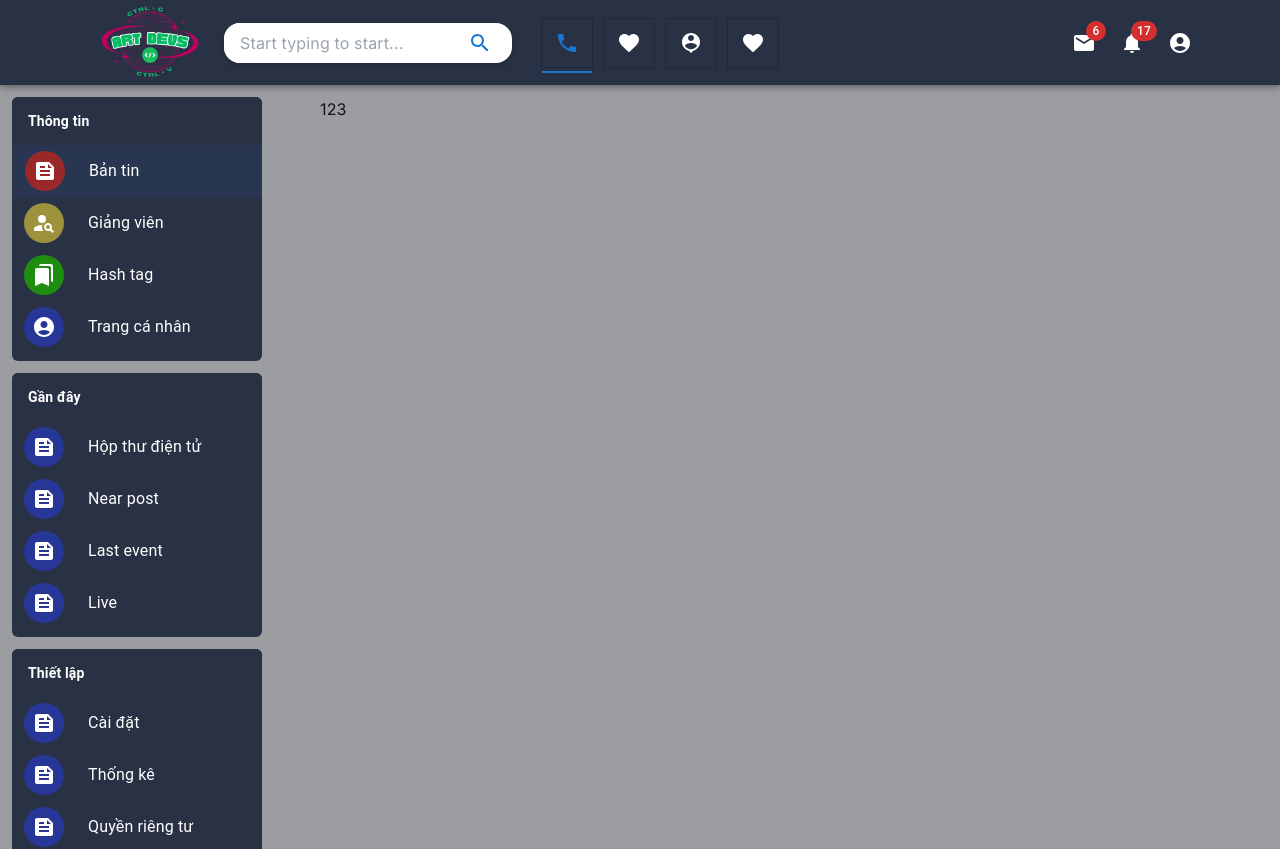
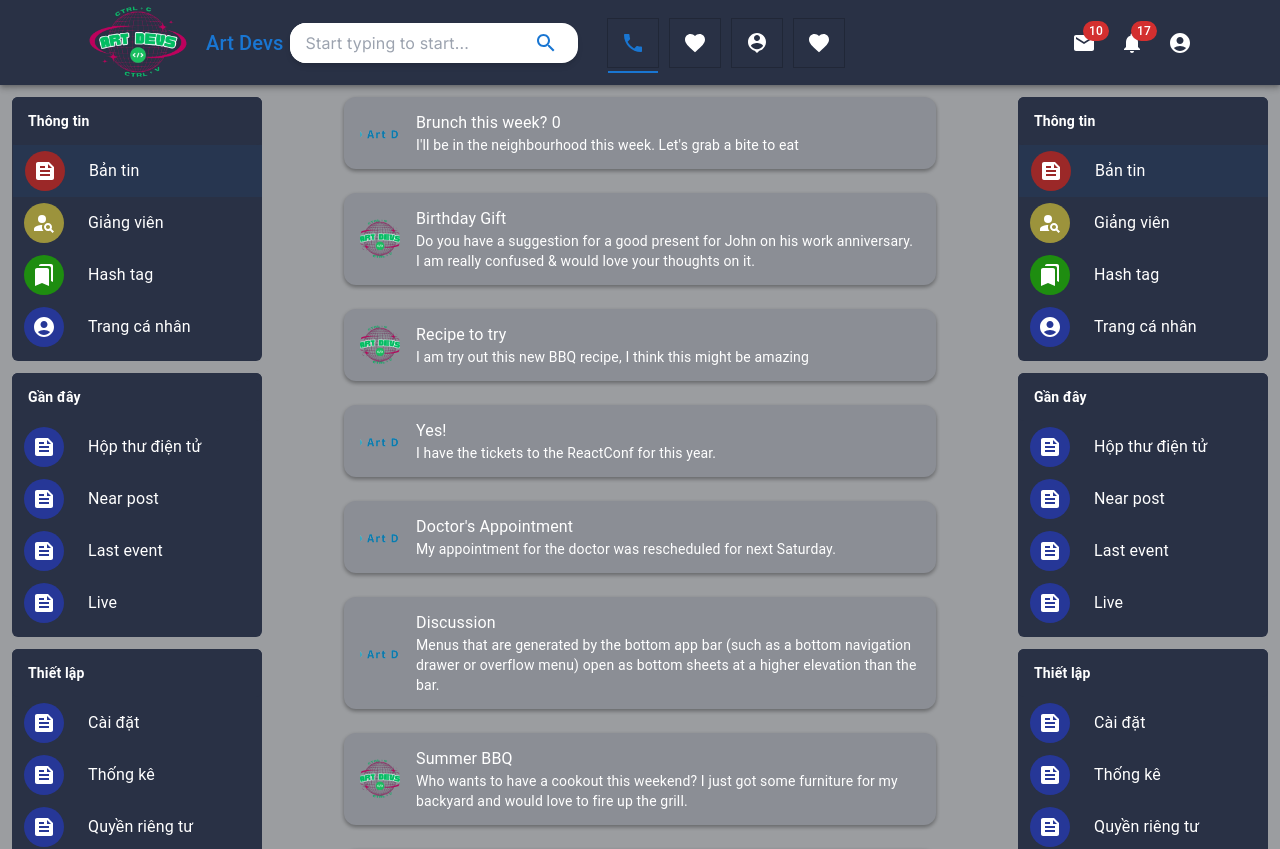
Before and after one commit to LinhPT2108/ArtDevs_Client, a Next.js app: page / in a window 1280 px wide. Shown: the top 849 px of the page. Built offline with nearby package versions, Linux system fonts and the light colour scheme.

Commit message:
update UI Home

```diff
--- a/src/app/page.tsx
+++ b/src/app/page.tsx
@@ -1,20 +1,23 @@
 "use client";
-import AppHeader from "@/components/app.header";
+import AppHeader from "@/components/header/app.header";
 import BottomNavbar from "@/components/header/header.bottom";
 import AppMenu from "@/components/left-menu/app.menu";
+import Post from "@/components/posts/post.main";
 import { Box, Grid } from "@mui/material";
+import { useState } from "react";
 
 export default function Home() {
+  const [post, setPost] = useState<MessageExample[]>([]);
+
+  const callbackFunction = (message: MessageExample[]) => {
+    setPost(message);
+  };
+
   return (
     <>
       <Box sx={{ flexGrow: 1, marginTop: "0px" }}>
         <Grid container spacing={0} columns={16}>
-          <Grid
-            xs={16}
-            // sx={{
-            //   display: { xs: "none", md: "block" },
-            // }}
-          >
+          <Grid item xs={16}>
             <AppHeader />
           </Grid>
         </Grid>
@@ -22,6 +25,7 @@ export default function Home() {
       <Box sx={{ flexGrow: 1, marginTop: "0px", backgroundColor: "#9b9da0" }}>
         <Grid container spacing={0} columns={16}>
           <Grid
+            item
             xs={12}
             sm={6}
             md={4}
@@ -32,20 +36,47 @@ export default function Home() {
           >
             <AppMenu />
           </Grid>
-          <Grid xs={4} sm={10} md={12} sx={{ marginTop: "12px" }}>
-            123
+
+          <Grid
+            item
+            xs={16}
+            sm={10}
+            md={12}
+            lg={8}
+            sx={{
+              marginTop: "12px",
+              padding: "0 24px",
+            }}
+          >
+            <Post messsages={post} />
+          </Grid>
+
+          <Grid
+            item
+            xs={12}
+            sm={6}
+            md={4}
+            lg={4}
+            sx={{
+              display: { xs: "none", lg: "flex" },
+              padding: "0px 12px 0px 12px",
+              justifyContent: "flex-end",
+            }}
+          >
+            <AppMenu />
           </Grid>
         </Grid>
       </Box>
       <Box sx={{ flexGrow: 1, marginTop: "0px" }}>
         <Grid container spacing={0} columns={16}>
           <Grid
+            item
             xs={16}
             sx={{
               display: { xs: "block", md: "none" },
             }}
           >
-            <BottomNavbar />
+            <BottomNavbar pros={callbackFunction} sx={{ zIndex: 1 }} />
           </Grid>
         </Grid>
       </Box>
--- a/src/components/app.header.tsx
+++ b/src/components/header/app.header.tsx
@@ -11,12 +11,13 @@ import AccountCircle from "@mui/icons-material/AccountCircle";
 import MailIcon from "@mui/icons-material/Mail";
 import NotificationsIcon from "@mui/icons-material/Notifications";
 import MoreIcon from "@mui/icons-material/MoreVert";
-import SearchComponent from "./header/header.search";
+import SearchComponent from "./header.search";
 import HomeIcon from "@mui/icons-material/Home";
 import LeakAddIcon from "@mui/icons-material/LeakAdd";
 import RecentActorsIcon from "@mui/icons-material/RecentActors";
 import { CardMedia, Link } from "@mui/material";
-import IconTabs from "./header/header.nav";
+import IconTabs from "./header.nav";
+import SearchIcon from "@mui/icons-material/Search";
 
 export default function AppHeader() {
   const [anchorEl, setAnchorEl] = React.useState<null | HTMLElement>(null);
@@ -135,40 +136,74 @@ export default function AppHeader() {
             color="primary.main"
             sx={{
               display: { sm: "block" },
-              padding: "6px 12px",
-              marginRight: "12px",
+              padding: "6px 0",
+              marginRight: { xs: "0", sm: "12px" },
             }}
             className="font-bold"
           >
             <Link href="#">
               <CardMedia
-                sx={{ width: { md: "100px" } }}
+                sx={{ width: { xs: "60px", sm: "100px" } }}
                 component="img"
                 image="/Art_Devs_y-removebg-preview.png"
                 alt="logo"
               />
             </Link>
           </Typography>
+          <Typography
+            variant="h6"
+            noWrap
+            component="div"
+            color="primary.main"
+            sx={{
+              display: { sm: "inline" },
+              padding: "6px 0",
+              margin: "0 6px",
+            }}
+            className="font-bold"
+          >
+            <Link
+              href="#"
+              sx={{ textDecoration: "none" }}
+              className="min-[0px]:text-sm  min-[310px]:text-base min-[400px]:text-xl"
+            >
+              Art Devs
+            </Link>
+          </Typography>
           <SearchComponent />
           <IconTabs />
           <Box sx={{ flexGrow: 1 }} />
-          <Box sx={{ display: { xs: "none", md: "flex" } }}>
+          <Box sx={{ display: { md: "flex" }, fontSize: {} }}>
+            <IconButton
+              size="large"
+              color="inherit"
+              sx={{
+                display: { xs: "inline", sm: "none" },
+                padding: { xs: "8px", sm: "12px" },
+              }}
+            >
+              <Badge>
+                <SearchIcon className="min-[0px]:text-base min-[400px]:text-2xl" />
+              </Badge>
+            </IconButton>
             <IconButton
               size="large"
               aria-label="show 4 new mails"
               color="inherit"
+              sx={{ padding: { xs: "8px", sm: "12px" } }}
             >
-              <Badge badgeContent={6} color="error">
-                <MailIcon />
+              <Badge badgeContent={10} color="error">
+                <MailIcon className="min-[0px]:text-base min-[400px]:text-2xl" />
               </Badge>
             </IconButton>
             <IconButton
               size="large"
               aria-label="show 17 new notifications"
               color="inherit"
+              sx={{ padding: { xs: "8px", sm: "12px" } }}
             >
               <Badge badgeContent={17} color="error">
-                <NotificationsIcon />
+                <NotificationsIcon className="min-[0px]:text-base min-[400px]:text-2xl" />
               </Badge>
             </IconButton>
             <IconButton
@@ -179,20 +214,9 @@ export default function AppHeader() {
               aria-haspopup="true"
               onClick={handleProfileMenuOpen}
               color="inherit"
+              sx={{ padding: { xs: "8px", sm: "12px" } }}
             >
-              <AccountCircle />
-            </IconButton>
-          </Box>
-          <Box sx={{ display: { xs: "flex", md: "none" } }}>
-            <IconButton
-              size="large"
-              aria-label="show more"
-              aria-controls={mobileMenuId}
-              aria-haspopup="true"
-              onClick={handleMobileMenuOpen}
-              color="inherit"
-            >
-              <MoreIcon />
+              <AccountCircle className="min-[0px]:text-base min-[400px]:text-2xl" />
             </IconButton>
           </Box>
         </Toolbar>
--- a/src/components/header/header.bottom.tsx
+++ b/src/components/header/header.bottom.tsx
@@ -1,50 +1,196 @@
+"use client";
 import * as React from "react";
 import Box from "@mui/material/Box";
-import CssBaseline from "@mui/material/CssBaseline";
 import BottomNavigation from "@mui/material/BottomNavigation";
 import BottomNavigationAction from "@mui/material/BottomNavigationAction";
 import RestoreIcon from "@mui/icons-material/Restore";
 import FavoriteIcon from "@mui/icons-material/Favorite";
 import ArchiveIcon from "@mui/icons-material/Archive";
 import Paper from "@mui/material/Paper";
-import List from "@mui/material/List";
-import ListItem from "@mui/material/ListItem";
-import ListItemAvatar from "@mui/material/ListItemAvatar";
-import ListItemText from "@mui/material/ListItemText";
-import Avatar from "@mui/material/Avatar";
 
-function refreshMessages(): MessageExample[] {
-  const getRandomInt = (max: number) =>
-    Math.floor(Math.random() * Math.floor(max));
-
-  return Array.from(new Array(50)).map(
-    () => messageExamples[getRandomInt(messageExamples.length)]
-  );
-}
-
-export default function BottomNavbar() {
+export default function BottomNavbar(pros: any) {
   const [value, setValue] = React.useState(0);
   const ref = React.useRef<HTMLDivElement>(null);
-  const [messages, setMessages] = React.useState(() => refreshMessages());
+  const messageExamples: MessageExample[] = [
+    {
+      primary: `Brunch this week? ${value}`,
+      secondary:
+        "I'll be in the neighbourhood this week. Let's grab a bite to eat",
+      person: "/logo.png",
+    },
+    {
+      primary: "Birthday Gift",
+      secondary: `Do you have a suggestion for a good present for John on his work
+        anniversary. I am really confused & would love your thoughts on it.`,
+      person: "/Art_Devs_y-removebg-preview.png",
+    },
+    {
+      primary: "Recipe to try",
+      secondary:
+        "I am try out this new BBQ recipe, I think this might be amazing",
+      person: "/Art_Devs_y-removebg-preview.png",
+    },
+    {
+      primary: "Yes!",
+      secondary: "I have the tickets to the ReactConf for this year.",
+      person: "/logo.png",
+    },
+    {
+      primary: "Doctor's Appointment",
+      secondary:
+        "My appointment for the doctor was rescheduled for next Saturday.",
+      person: "/logo.png",
+    },
+    {
+      primary: "Discussion",
+      secondary: `Menus that are generated by the bottom app bar (such as a bottom
+        navigation drawer or overflow menu) open as bottom sheets at a higher elevation
+        than the bar.`,
+      person: "/logo.png",
+    },
+    {
+      primary: "Summer BBQ",
+      secondary: `Who wants to have a cookout this weekend? I just got some furniture
+        for my backyard and would love to fire up the grill.`,
+      person: "/Art_Devs_y-removebg-preview.png",
+    },
+    {
+      primary: "Brunch this week?",
+      secondary:
+        "I'll be in the neighbourhood this week. Let's grab a bite to eat",
+      person: "/logo.png",
+    },
+    {
+      primary: "Birthday Gift",
+      secondary: `Do you have a suggestion for a good present for John on his work
+        anniversary. I am really confused & would love your thoughts on it.`,
+      person: "/Art_Devs_y-removebg-preview.png",
+    },
+    {
+      primary: "Recipe to try",
+      secondary:
+        "I am try out this new BBQ recipe, I think this might be amazing",
+      person: "/Art_Devs_y-removebg-preview.png",
+    },
+    {
+      primary: "Yes!",
+      secondary: "I have the tickets to the ReactConf for this year.",
+      person: "/logo.png",
+    },
+    {
+      primary: "Doctor's Appointment",
+      secondary:
+        "My appointment for the doctor was rescheduled for next Saturday.",
+      person: "/logo.png",
+    },
+    {
+      primary: "Discussion",
+      secondary: `Menus that are generated by the bottom app bar (such as a bottom
+        navigation drawer or overflow menu) open as bottom sheets at a higher elevation
+        than the bar.`,
+      person: "/logo.png",
+    },
+    {
+      primary: "Summer BBQ",
+      secondary: `Who wants to have a cookout this weekend? I just got some furniture
+        for my backyard and would love to fire up the grill.`,
+      person: "/Art_Devs_y-removebg-preview.png",
+    },
+    {
+      primary: "Brunch this week?",
+      secondary:
+        "I'll be in the neighbourhood this week. Let's grab a bite to eat",
+      person: "/logo.png",
+    },
+    {
+      primary: "Birthday Gift",
+      secondary: `Do you have a suggestion for a good present for John on his work
+        anniversary. I am really confused & would love your thoughts on it.`,
+      person: "/Art_Devs_y-removebg-preview.png",
+    },
+    {
+      primary: "Recipe to try",
+      secondary:
+        "I am try out this new BBQ recipe, I think this might be amazing",
+      person: "/Art_Devs_y-removebg-preview.png",
+    },
+    {
+      primary: "Yes!",
+      secondary: "I have the tickets to the ReactConf for this year.",
+      person: "/logo.png",
+    },
+    {
+      primary: "Doctor's Appointment",
+      secondary:
+        "My appointment for the doctor was rescheduled for next Saturday.",
+      person: "/logo.png",
+    },
+    {
+      primary: "Discussion",
+      secondary: `Menus that are generated by the bottom app bar (such as a bottom
+        navigation drawer or overflow menu) open as bottom sheets at a higher elevation
+        than the bar.`,
+      person: "/logo.png",
+    },
+    {
+      primary: "Summer BBQ",
+      secondary: `Who wants to have a cookout this weekend? I just got some furniture
+        for my backyard and would love to fire up the grill.`,
+      person: "/Art_Devs_y-removebg-preview.png",
+    },
+    {
+      primary: "Brunch this week?",
+      secondary:
+        "I'll be in the neighbourhood this week. Let's grab a bite to eat",
+      person: "/logo.png",
+    },
+    {
+      primary: "Birthday Gift",
+      secondary: `Do you have a suggestion for a good present for John on his work
+        anniversary. I am really confused & would love your thoughts on it.`,
+      person: "/Art_Devs_y-removebg-preview.png",
+    },
+    {
+      primary: "Recipe to try",
+      secondary:
+        "I am try out this new BBQ recipe, I think this might be amazing",
+      person: "/Art_Devs_y-removebg-preview.png",
+    },
+    {
+      primary: "Yes!",
+      secondary: "I have the tickets to the ReactConf for this year.",
+      person: "/logo.png",
+    },
+    {
+      primary: "Doctor's Appointment",
+      secondary:
+        "My appointment for the doctor was rescheduled for next Saturday.",
+      person: "/logo.png",
+    },
+    {
+      primary: "Discussion",
+      secondary: `Menus that are generated by the bottom app bar (such as a bottom
+        navigation drawer or overflow menu) open as bottom sheets at a higher elevation
+        than the bar.`,
+      person: "/logo.png",
+    },
+    {
+      primary: "Summer BBQ",
+      secondary: `Who wants to have a cookout this weekend? I just got some furniture
+        for my backyard and would love to fire up the grill.`,
+      person: "/Art_Devs_y-removebg-preview.png",
+    },
+  ];
 
   React.useEffect(() => {
     (ref.current as HTMLDivElement).ownerDocument.body.scrollTop = 0;
-    setMessages(refreshMessages());
-  }, [value, setMessages]);
+    if (pros.pros && typeof pros.pros === "function") {
+      pros.pros(messageExamples);
+    }
+  }, [value]);
 
   return (
     <Box sx={{ pb: 7 }} ref={ref}>
-      <CssBaseline />
-      <List>
-        {messages.map(({ primary, secondary, person }, index) => (
-          <ListItem button key={index + person}>
-            <ListItemAvatar>
-              <Avatar alt="Profile Picture" src={person} />
-            </ListItemAvatar>
-            <ListItemText primary={primary} secondary={secondary} />
-          </ListItem>
-        ))}
-      </List>
       <Paper
         sx={{ position: "fixed", bottom: 0, left: 0, right: 0 }}
         elevation={3}
@@ -65,54 +211,3 @@ export default function BottomNavbar() {
     </Box>
   );
 }
-
-interface MessageExample {
-  primary: string;
-  secondary: string;
-  person: string;
-}
-
-const messageExamples: readonly MessageExample[] = [
-  {
-    primary: "Brunch this week?",
-    secondary:
-      "I'll be in the neighbourhood this week. Let's grab a bite to eat",
-    person: "/static/images/avatar/5.jpg",
-  },
-  {
-    primary: "Birthday Gift",
-    secondary: `Do you have a suggestion for a good present for John on his work
-      anniversary. I am really confused & would love your thoughts on it.`,
-    person: "/static/images/avatar/1.jpg",
-  },
-  {
-    primary: "Recipe to try",
-    secondary:
-      "I am try out this new BBQ recipe, I think this might be amazing",
-    person: "/static/images/avatar/2.jpg",
-  },
-  {
-    primary: "Yes!",
-    secondary: "I have the tickets to the ReactConf for this year.",
-    person: "/static/images/avatar/3.jpg",
-  },
-  {
-    primary: "Doctor's Appointment",
-    secondary:
-      "My appointment for the doctor was rescheduled for next Saturday.",
-    person: "/static/images/avatar/4.jpg",
-  },
-  {
-    primary: "Discussion",
-    secondary: `Menus that are generated by the bottom app bar (such as a bottom
-      navigation drawer or overflow menu) open as bottom sheets at a higher elevation
-      than the bar.`,
-    person: "/static/images/avatar/5.jpg",
-  },
-  {
-    primary: "Summer BBQ",
-    secondary: `Who wants to have a cookout this weekend? I just got some furniture
-      for my backyard and would love to fire up the grill.`,
-    person: "/static/images/avatar/1.jpg",
-  },
-];
--- a/src/components/header/header.search.tsx
+++ b/src/components/header/header.search.tsx
@@ -27,7 +27,7 @@ const SearchComponent = () => {
   };
 
   return (
-    <div className="bg-white flex rounded-2xl shadow-md">
+    <div className="bg-white flex rounded-2xl shadow-md min-[0px]:hidden min-[600px]:flex">
       <input
         type="search"
         onFocus={handleFocus}
@@ -37,7 +37,7 @@ const SearchComponent = () => {
           setSearch(e.target.value);
         }}
         placeholder="Start typing to start..."
-        className="focus:rounded-r-none focus:rounded-l-2xl text-search text-black rounded-2xl px-4 py-2 p-right-5 input-search focus:outline-none min-[320px]:w-40 min-[500px]:w-60 min-[600px]:w-80 min-[768px]:w-96 min-[900px]:w-48 min-[1023px]:w-56"
+        className="focus:rounded-r-none focus:rounded-l-2xl text-search text-black rounded-2xl px-4 py-2 p-right-5 input-search focus:outline-none min-[600px]:w-36 min-[700px]:w-48 min-[800px]:w-52 min-[1023px]:w-56"
       />
       {/* {(isFocused || (!isFocused && search)) && ( */}
       <Button
--- a/src/components/left-menu/app.menu.tsx
+++ b/src/components/left-menu/app.menu.tsx
@@ -98,6 +98,7 @@ const AppMenu = () => {
                   bgcolor: "#293145",
                   color: "white",
                   fontWeight: "bold",
+                  zIndex: "0",
                 }}
                 component="div"
                 id="nested-list-subheader"
--- /dev/null
+++ b/src/components/posts/post.main.tsx
@@ -0,0 +1,46 @@
+import {
+  Avatar,
+  Box,
+  CssBaseline,
+  List,
+  ListItem,
+  ListItemAvatar,
+  ListItemText,
+} from "@mui/material";
+interface IPros {
+  messsages: MessageExample[];
+}
+
+const Post = (pros: IPros) => {
+  return (
+    <>
+      <CssBaseline />
+
+      <List sx={{ paddingTop: 0 }}>
+        {pros?.messsages?.map(({ primary, secondary, person }, index) => (
+          <ListItem
+            key={index + person}
+            sx={{
+              borderRadius: "12px",
+              backgroundColor: "#8b8e95",
+              margin: "0 0 24px 0",
+              boxShadow:
+                "rgba(0, 0, 0, 0.16) 0px 2px 4px, rgba(0, 0, 0, 0.23) 0px 2px 4px",
+              color: "white",
+              "& p": {
+                color: "white",
+              },
+            }}
+          >
+            <ListItemAvatar>
+              <Avatar alt="Profile Picture" src={person} />
+            </ListItemAvatar>
+            <ListItemText primary={primary} secondary={secondary} />
+          </ListItem>
+        ))}
+      </List>
+    </>
+  );
+};
+
+export default Post;
--- a/src/type/list-item.d.ts
+++ b/src/type/list-item.d.ts
@@ -4,3 +4,8 @@ interface ListItem {
   icon: SvgIconProps;
   bgColor: string;
 }
+interface MessageExample {
+  primary: string;
+  secondary: string;
+  person: string;
+}
```
